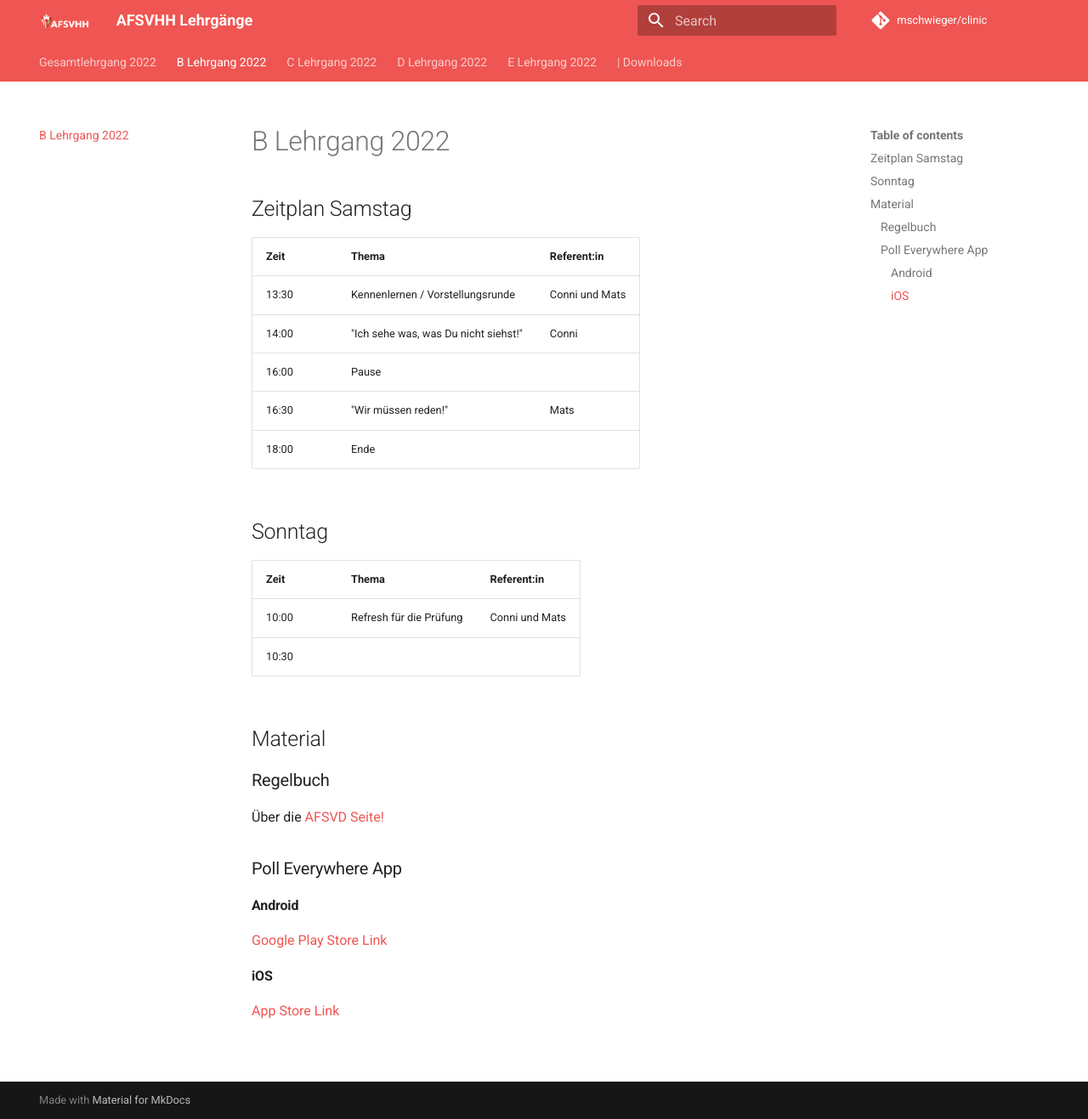
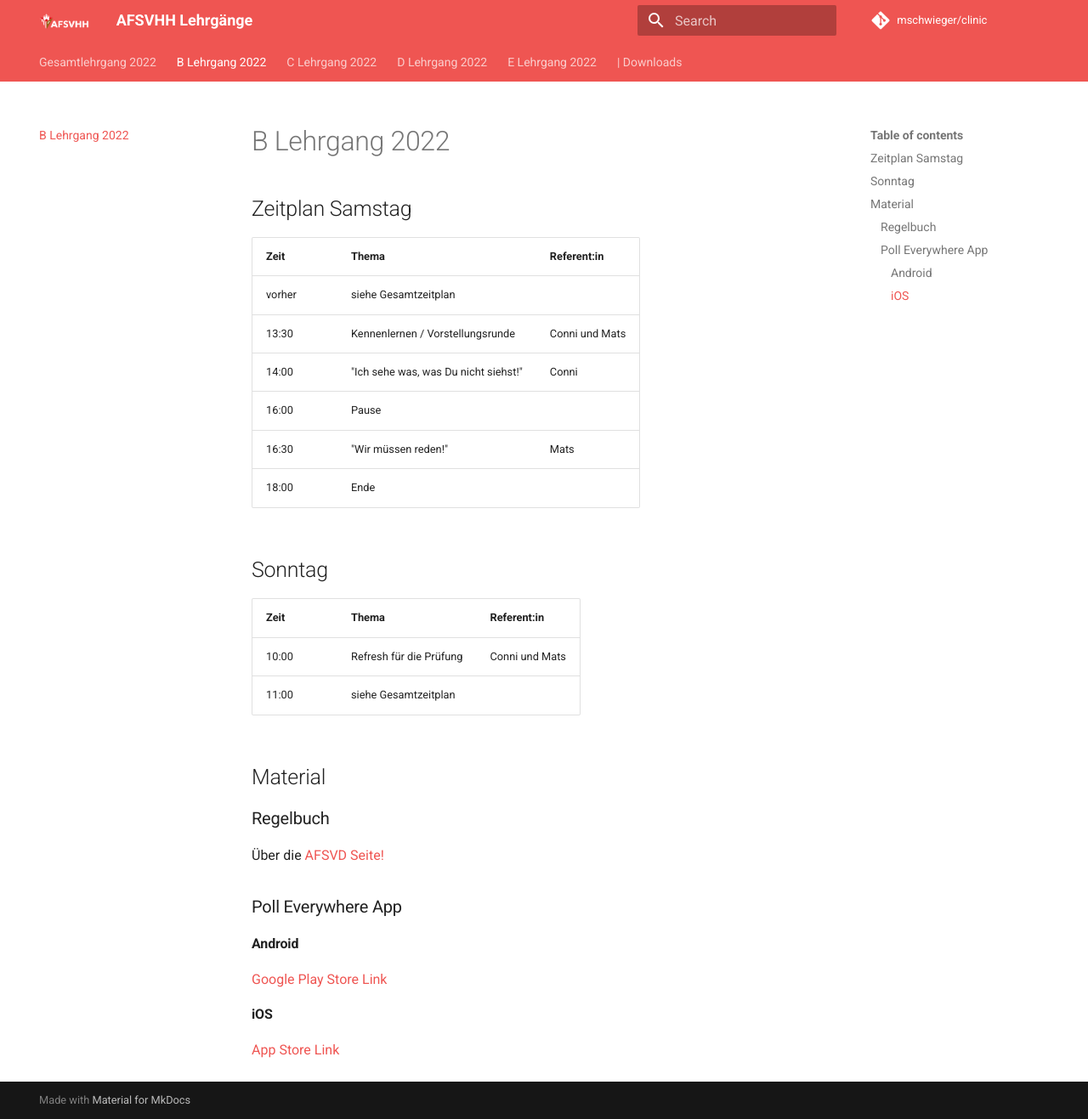
Before and after one commit to mschwieger/clinic, an MkDocs documentation site: the page built from docs/B.md, in a window 1280 px wide and 1317 px high. Shown: the whole window at 85% size. Built offline with MkDocs 1.6.1 and Material for MkDocs 9.7.7, drawn with Linux system fonts in a browser that asks for light colours; comment, search, counter and statistics services are not loaded.

Commit message:
Update B.md

```diff
--- a/docs/B.md
+++ b/docs/B.md
@@ -4,6 +4,7 @@
 
 |Zeit     |Thema      |Referent:in  |
 |:---     |:---       |:---         |
+|vorher   |siehe Gesamtzeitplan||
 |13:30    |Kennenlernen / Vorstellungsrunde|Conni und Mats|
 |14:00    |"Ich sehe was, was Du nicht siehst!"|Conni|
 |16:00    |Pause|
@@ -15,7 +16,7 @@
 |Zeit     |Thema      |Referent:in  |
 |:---     |:---       |:---         |
 |10:00    |Refresh für die Prüfung|Conni und Mats|
-|10:30    |||
+|11:00   |siehe Gesamtzeitplan||
 
 ## Material
 
```
